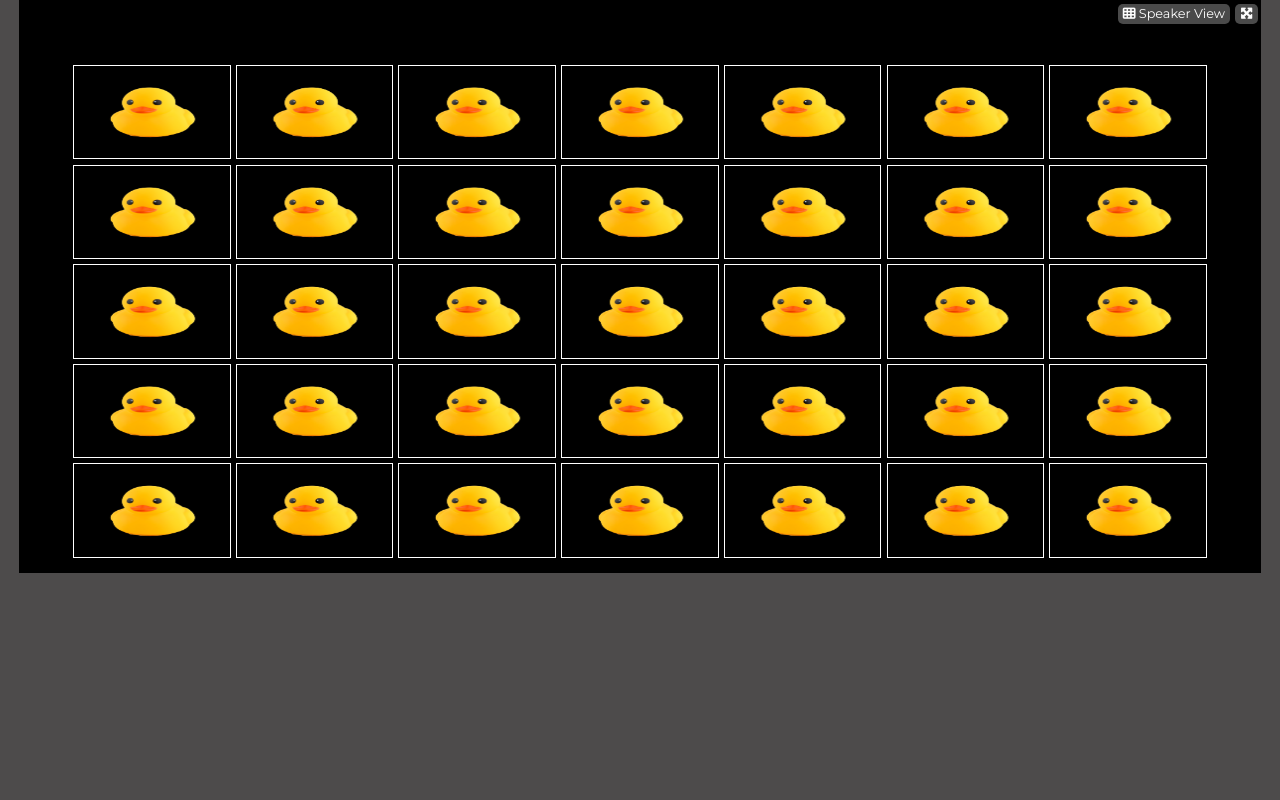
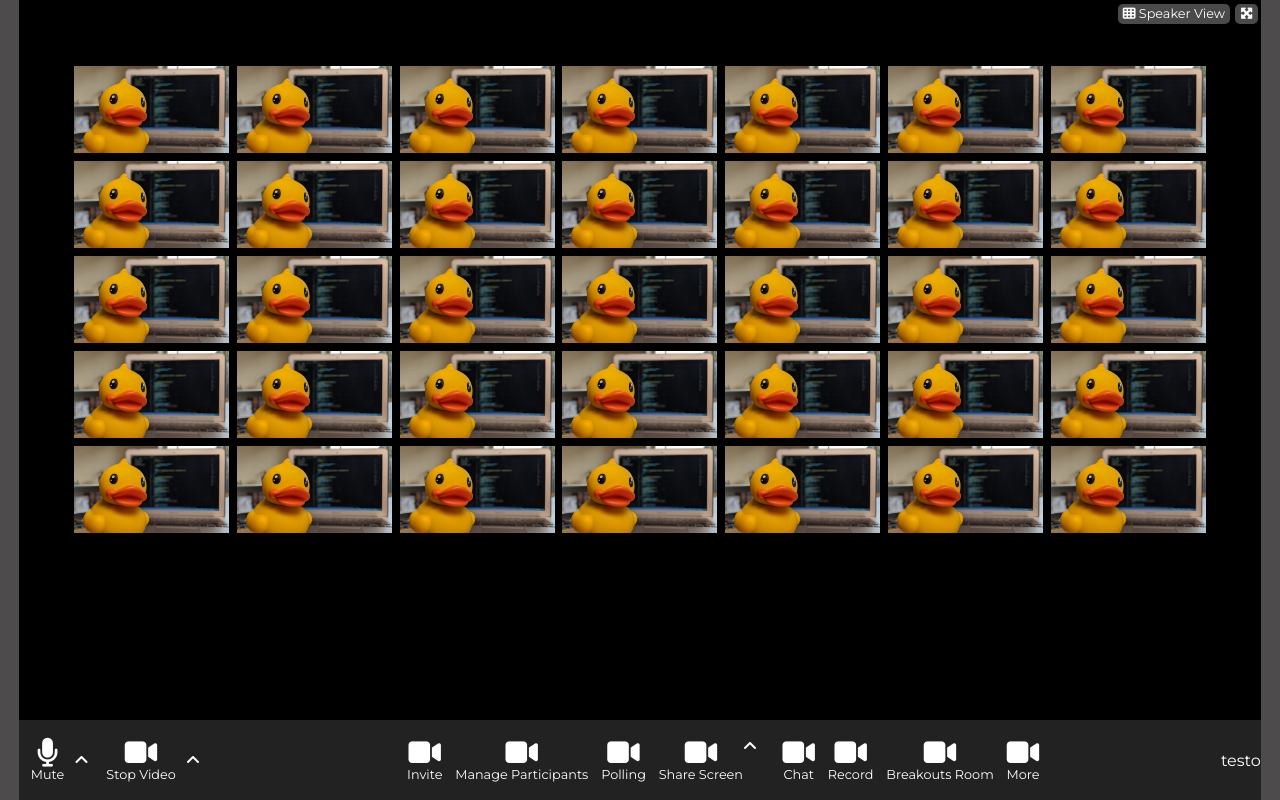
Before and after one commit to yurididomenico/html-css-zoom, a plain HTML site: page index.html in a window 1280 px wide. Drawn offline with Linux system fonts and the light colour scheme.

Commit message:
Layout Sezione Centrale Icone

```diff
--- a/assets/css/flex.css
+++ b/assets/css/flex.css
@@ -6,6 +6,10 @@
 .wrap
 {
   flex-wrap: wrap;
+}
+.d-row
+{
+  flex-direction: row;
 }
 .d-col
 {
@@ -58,11 +62,11 @@
   align-content: center;
 }
 
-.f-h-basis90
+.f-basis90
 {
   flex-basis: 90vh;
 }
-.f-h-basis10
+.f-basis10
 {
   flex-basis: 10vh;
 }
--- a/assets/css/stile.css
+++ b/assets/css/stile.css
@@ -47,17 +47,14 @@ main
 .sezione-icone
 {
   background-color: #222222;
+  padding: 0.5vw 0 0.5vw 0.5vw;
 }
 
 
 main img
 {
-  width: calc(100% / 7 - 0.4vw);
-  margin: 0.2vw;
-  aspect-ratio: 5/3;
-  /* test/ */
-  border: 1px solid white;
-  /* test/ */
+  width: calc(100% / 7 - 0.6vw);
+  margin: 0.3vw;
 }
 
 .btn
@@ -73,11 +70,41 @@ main img
   margin: 0.2vw 0.2vw 0 0;
 }
 
-
-
 .bottoni-top > a
 {
   margin: 0.1vw 0 0 0.4vw;
+}
+
+
+
+
+
+
+
+
+.icon-mute i
+{
+  font-size: 1.8rem;
+}
+
+.icon-mute span
+{
+  font-size: 0.8rem;
+}
+
+
+.left > *
+{
+  margin: 0.4vw;
+}
+.fa-angle-up
+{
+  margin-right: 1vw;
+}
+
+.center a
+{
+  margin-left: 1vw;
 }
 /* |||||||||| AREA TEST |||||||||| */
 
--- a/index.html
+++ b/index.html
@@ -23,10 +23,8 @@
 
     <div class="contenitore97 flex-mode d-col">
 
-
-
       <!-- ~_____ Sezione Carte _____~ -->
-      <section class="sezione-carte">
+      <section class="sezione-carte f-basis90">
 
         <!-- *_____ Bottoni Speakerview & Fullscreen _____* -->
         <div class="bottoni-top flex-mode justify-end align-center">
@@ -38,48 +36,133 @@
 
         <!-- *_____ Area Carte _____* -->
         <div class="area-carte flex-mode wrap">
-          <img src="./assets/img/zoom-img-test.png" alt="img">
-          <img src="./assets/img/zoom-img-test.png" alt="img">
-          <img src="./assets/img/zoom-img-test.png" alt="img">
-          <img src="./assets/img/zoom-img-test.png" alt="img">
-          <img src="./assets/img/zoom-img-test.png" alt="img">
-          <img src="./assets/img/zoom-img-test.png" alt="img">
-          <img src="./assets/img/zoom-img-test.png" alt="img">
-          <img src="./assets/img/zoom-img-test.png" alt="img">
-          <img src="./assets/img/zoom-img-test.png" alt="img">
-          <img src="./assets/img/zoom-img-test.png" alt="img">
-          <img src="./assets/img/zoom-img-test.png" alt="img">
-          <img src="./assets/img/zoom-img-test.png" alt="img">
-          <img src="./assets/img/zoom-img-test.png" alt="img">
-          <img src="./assets/img/zoom-img-test.png" alt="img">
-          <img src="./assets/img/zoom-img-test.png" alt="img">
-          <img src="./assets/img/zoom-img-test.png" alt="img">
-          <img src="./assets/img/zoom-img-test.png" alt="img">
-          <img src="./assets/img/zoom-img-test.png" alt="img">
-          <img src="./assets/img/zoom-img-test.png" alt="img">
-          <img src="./assets/img/zoom-img-test.png" alt="img">
-          <img src="./assets/img/zoom-img-test.png" alt="img">
-          <img src="./assets/img/zoom-img-test.png" alt="img">
-          <img src="./assets/img/zoom-img-test.png" alt="img">
-          <img src="./assets/img/zoom-img-test.png" alt="img">
-          <img src="./assets/img/zoom-img-test.png" alt="img">
-          <img src="./assets/img/zoom-img-test.png" alt="img">
-          <img src="./assets/img/zoom-img-test.png" alt="img">
-          <img src="./assets/img/zoom-img-test.png" alt="img">
-          <img src="./assets/img/zoom-img-test.png" alt="img">
-          <img src="./assets/img/zoom-img-test.png" alt="img">
-          <img src="./assets/img/zoom-img-test.png" alt="img">
-          <img src="./assets/img/zoom-img-test.png" alt="img">
-          <img src="./assets/img/zoom-img-test.png" alt="img">
-          <img src="./assets/img/zoom-img-test.png" alt="img">
-          <img src="./assets/img/zoom-img-test.png" alt="img">
+          <img src="./assets/img/zoom-img-test2.png" alt="img">
+          <img src="./assets/img/zoom-img-test2.png" alt="img">
+          <img src="./assets/img/zoom-img-test2.png" alt="img">
+          <img src="./assets/img/zoom-img-test2.png" alt="img">
+          <img src="./assets/img/zoom-img-test2.png" alt="img">
+          <img src="./assets/img/zoom-img-test2.png" alt="img">
+          <img src="./assets/img/zoom-img-test2.png" alt="img">
+          <img src="./assets/img/zoom-img-test2.png" alt="img">
+          <img src="./assets/img/zoom-img-test2.png" alt="img">
+          <img src="./assets/img/zoom-img-test2.png" alt="img">
+          <img src="./assets/img/zoom-img-test2.png" alt="img">
+          <img src="./assets/img/zoom-img-test2.png" alt="img">
+          <img src="./assets/img/zoom-img-test2.png" alt="img">
+          <img src="./assets/img/zoom-img-test2.png" alt="img">
+          <img src="./assets/img/zoom-img-test2.png" alt="img">
+          <img src="./assets/img/zoom-img-test2.png" alt="img">
+          <img src="./assets/img/zoom-img-test2.png" alt="img">
+          <img src="./assets/img/zoom-img-test2.png" alt="img">
+          <img src="./assets/img/zoom-img-test2.png" alt="img">
+          <img src="./assets/img/zoom-img-test2.png" alt="img">
+          <img src="./assets/img/zoom-img-test2.png" alt="img">
+          <img src="./assets/img/zoom-img-test2.png" alt="img">
+          <img src="./assets/img/zoom-img-test2.png" alt="img">
+          <img src="./assets/img/zoom-img-test2.png" alt="img">
+          <img src="./assets/img/zoom-img-test2.png" alt="img">
+          <img src="./assets/img/zoom-img-test2.png" alt="img">
+          <img src="./assets/img/zoom-img-test2.png" alt="img">
+          <img src="./assets/img/zoom-img-test2.png" alt="img">
+          <img src="./assets/img/zoom-img-test2.png" alt="img">
+          <img src="./assets/img/zoom-img-test2.png" alt="img">
+          <img src="./assets/img/zoom-img-test2.png" alt="img">
+          <img src="./assets/img/zoom-img-test2.png" alt="img">
+          <img src="./assets/img/zoom-img-test2.png" alt="img">
+          <img src="./assets/img/zoom-img-test2.png" alt="img">
+          <img src="./assets/img/zoom-img-test2.png" alt="img">
 
         </div>
 
       </section>
 
       <!-- ~_____ Sezione Icone _____~ -->
-      <section class="sezione-icone">
+      <section class="sezione-icone f-basis10 flex-mode s-between align-center">
+
+        <!-- Sezione Icone Sinistra -->
+        <div class="left flex-mode align-center">
+
+          <a href="#" class="icon-mute flex-mode d-col align-center">
+            <i class="fa-solid fa-microphone"></i>
+            <span>Mute</span>
+          </a>
+          <i class="fa-solid fa-angle-up"></i>
+
+          <a href="#" class="icon-mute flex-mode d-col align-center">
+            <i class="fa-solid fa-video"></i>
+            <span>Stop Video</span>
+          </a>
+          <i class="fa-solid fa-angle-up"></i>
+
+        </div>
+
+
+
+        <!-- Sezione Icone Centro -->
+        <div class="center flex-mode d-row">
+
+          <a href="#" class="icon-mute flex-mode d-col align-center">
+            <i class="fa-solid fa-video"></i>
+            <span>Invite</span>
+          </a>
+
+
+          <a href="#" class="icon-mute flex-mode d-col align-center">
+            <i class="fa-solid fa-video"></i>
+            <span>Manage Participants</span>
+          </a>
+
+
+          <a href="#" class="icon-mute flex-mode d-col align-center">
+            <i class="fa-solid fa-video"></i>
+            <span>Polling</span>
+          </a>
+
+
+          <a href="#" class="icon-mute flex-mode d-col align-center">
+            <i class="fa-solid fa-video"></i>
+            <span>Share Screen</span>
+          </a>
+
+          <i class="fa-solid fa-angle-up"></i>
+
+
+          <a href="#" class="icon-mute flex-mode d-col align-center">
+            <i class="fa-solid fa-video"></i>
+            <span>Chat</span>
+          </a>
+
+
+          <a href="#" class="icon-mute flex-mode d-col align-center">
+            <i class="fa-solid fa-video"></i>
+            <span>Record</span>
+          </a>
+
+
+          <a href="#" class="icon-mute flex-mode d-col align-center">
+            <i class="fa-solid fa-video"></i>
+            <span>Breakouts Room</span>
+          </a>
+
+
+          <a href="#" class="icon-mute flex-mode d-col align-center">
+            <i class="fa-solid fa-video"></i>
+            <span>More</span>
+          </a>
+
+
+
+
+        </div>
+
+
+
+
+
+        <!-- Sezione Icone Destra -->
+        <div class="right">
+          testo
+        </div>
 
 
       </section>
```
Also changed, not shown: assets/img/zoom-img-test2.png (added).
